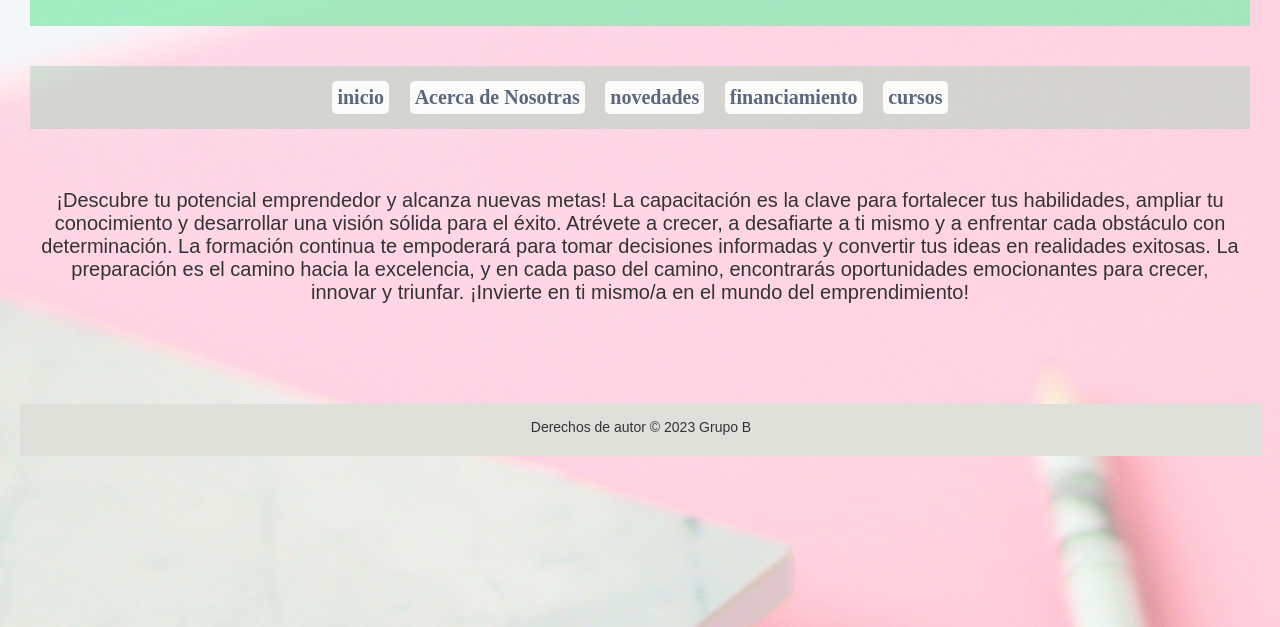
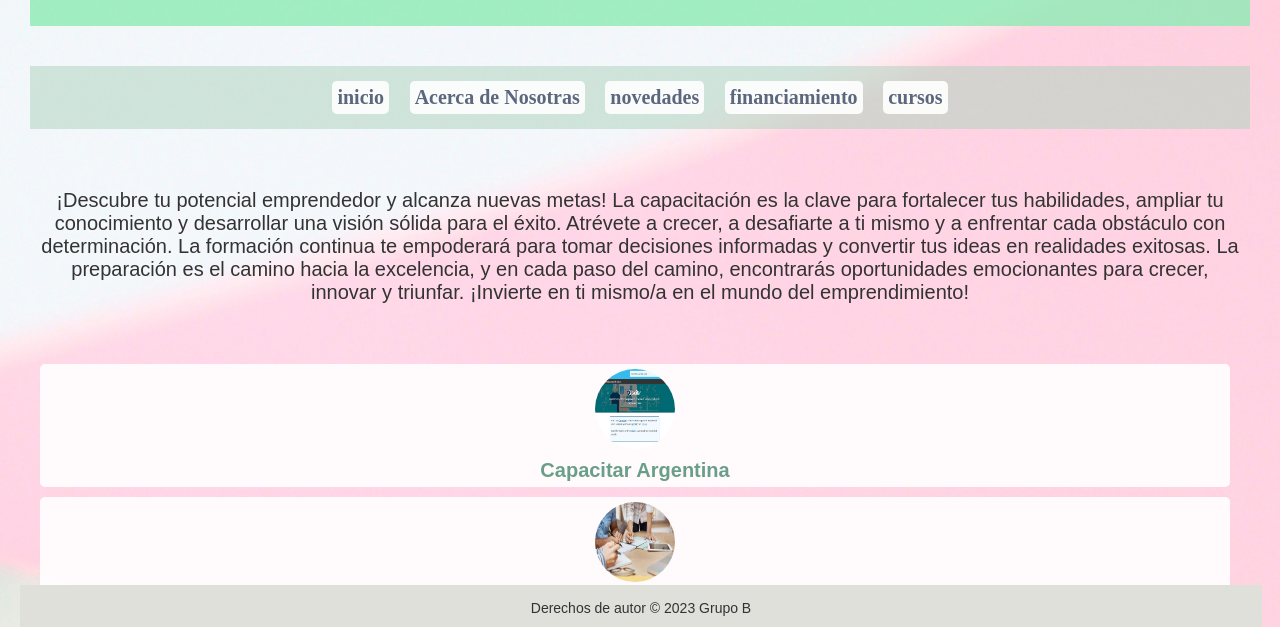
Before and after one commit to evelynwf/nuestroproyectoB, a plain HTML site: page cursos.html in a window 1280 px wide. Shown: the part 163-790 px from the top of the page. Drawn offline with Linux system fonts and the light colour scheme; files whose address does not match are found by name.

Commit message:
sacando de carp js

```diff
--- a/cursos.html
+++ b/cursos.html
@@ -5,7 +5,7 @@
   <meta name="viewport" content="width=device-width, initial-scale=1.0">
   <title>Página Emprender</title>
   <link rel="stylesheet" href="style.css">
-  <script src="../proyecto/javascript/cursos.js" defer></script>
+  <script src="cursos.js" defer></script>
 
 </head>
 <body class="cursos">
```
Also changed, not shown: cursos.js (renamed from javascript/cursos.js).
